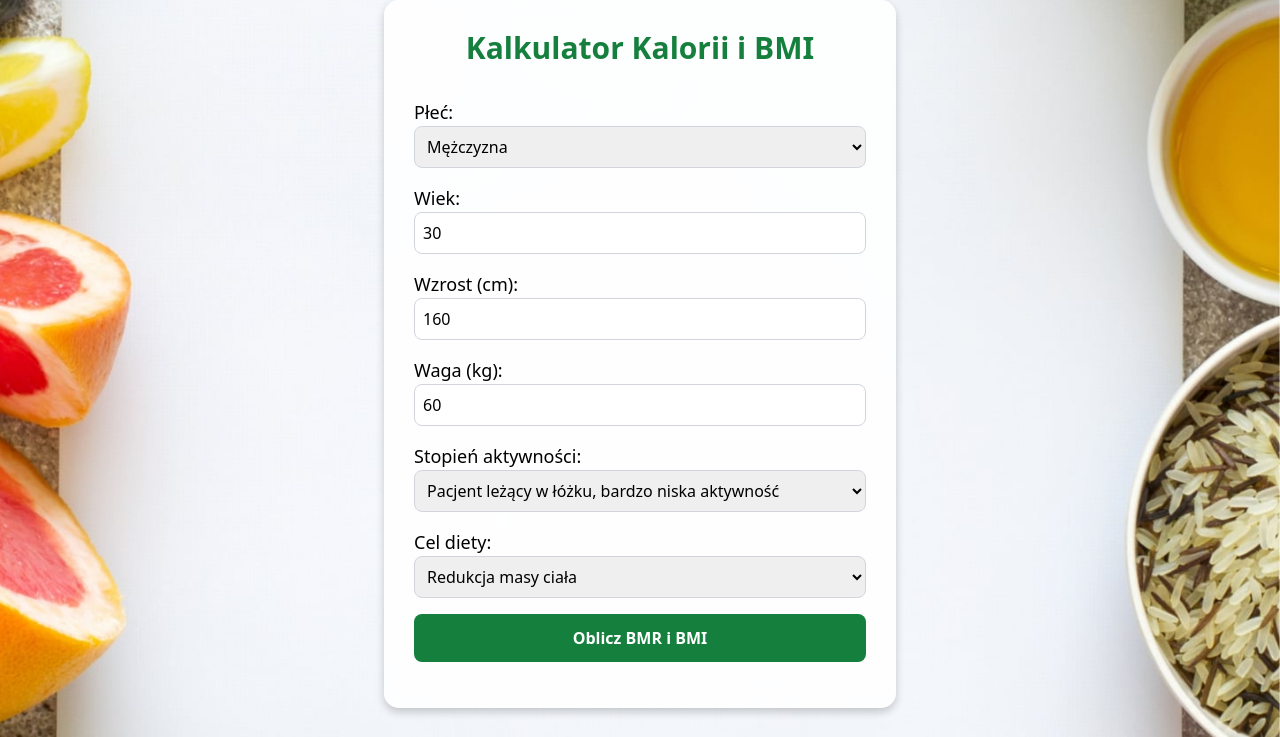
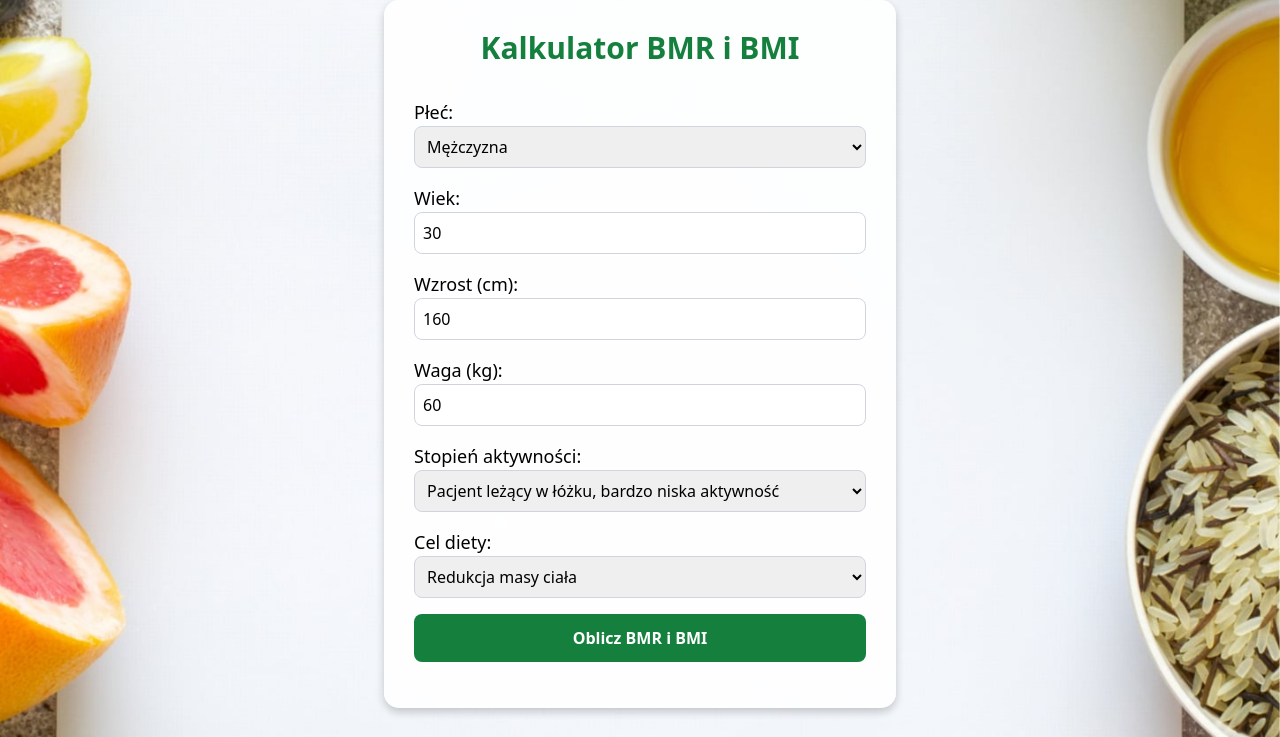
Before and after one commit to MarcinWis94/KalkulatorKcal, a plain HTML site: page index.html in a window 1280 px wide. Shown: the top 737 px of the page. Drawn offline with nearby package versions, Linux system fonts and the light colour scheme; files whose address does not match are found by name.

Commit message:
Update index.html

```diff
--- a/index.html
+++ b/index.html
@@ -26,7 +26,7 @@
 </head>
 <body class="min-h-screen flex flex-col items-center justify-center">
     <div class="form-container w-full max-w-lg mb-8">
-        <h1 class="text-3xl font-bold text-center text-green-700 mb-8">Kalkulator Kalorii i BMI</h1>
+        <h1 class="text-3xl font-bold text-center text-green-700 mb-8">Kalkulator BMR i BMI</h1>
         <form id="calorieForm" class="space-y-4">
             <div>
                 <label for="gender" class="block text-lg font-medium">Płeć:</label>
```
